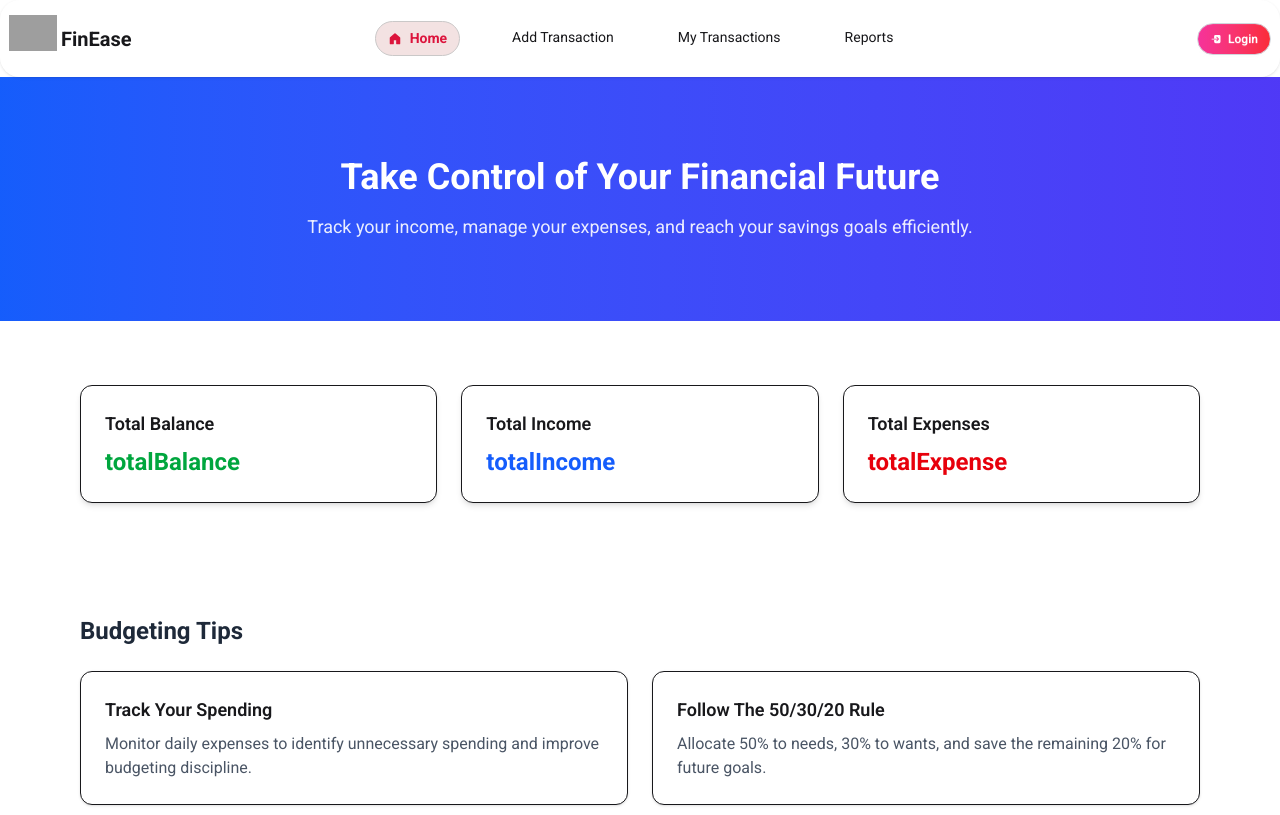
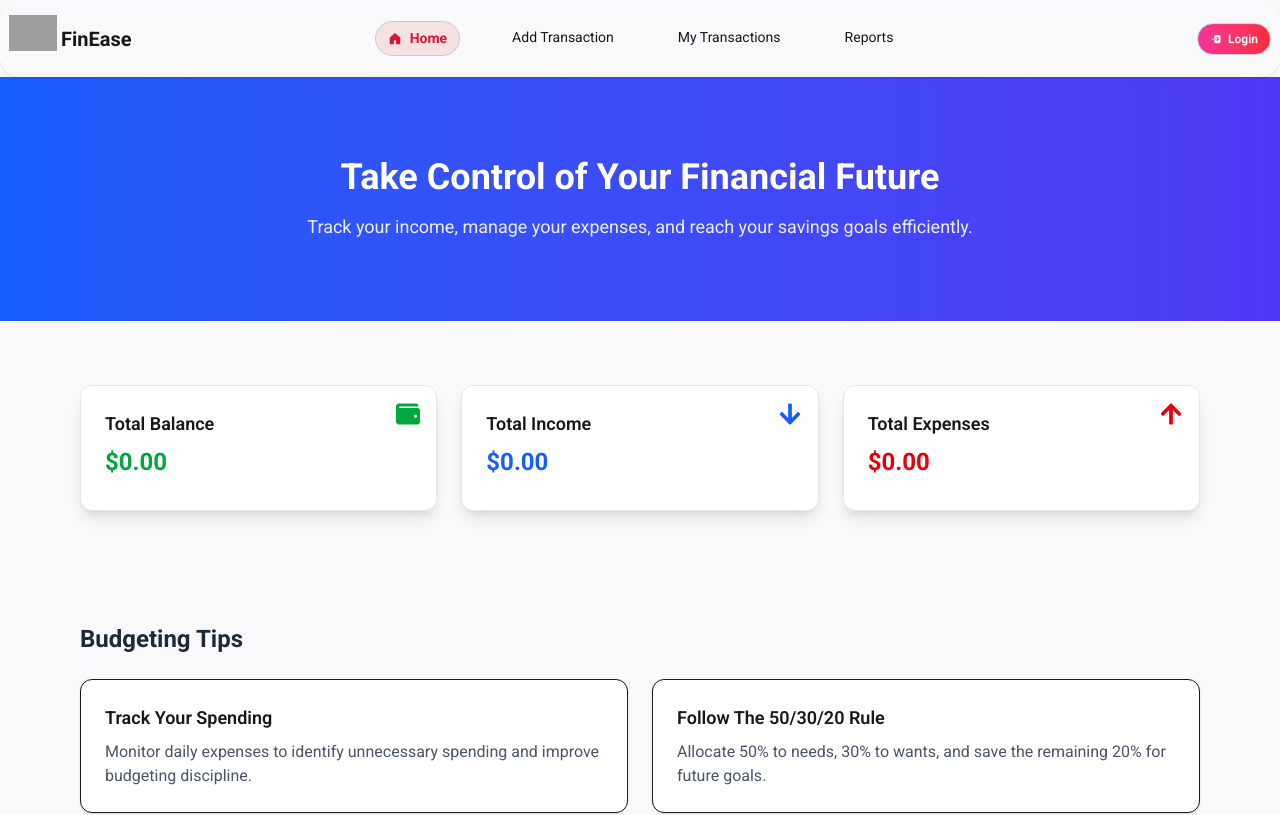
Before and after one commit to mursalin35/FinEase-Client-Side, a React (Vite) app: page / in a window 1280 px wide. Shown: the top 815 px of the page. Built offline with nearby package versions, Linux system fonts and the light colour scheme; no server answers; grey boxes are pictures that could not be loaded.

Commit message:
function

```diff
--- a/src/components/Home/Overview.jsx
+++ b/src/components/Home/Overview.jsx
@@ -1,25 +1,69 @@
-// const Overview = ({ totalBalance = 0, totalIncome = 0, totalExpense = 0 }) => {}
-import React from 'react';
+import React, { useEffect, useState } from "react";
+import useAxiosSecure from "../../hooks/useAxiosSecure";
+import useAuth from "../../hooks/useAuth";
+import { FaWallet, FaArrowDown, FaArrowUp } from "react-icons/fa";
 
 const Overview = () => {
-    return (
-     <section className="max-w-6xl mx-auto px-4 grid md:grid-cols-3 gap-6">
-      <div className="bg-white shadow-md rounded-xl p-6 border">
-        <h3 className="text-lg font-semibold mb-2">Total Balance</h3>
-        <p className="text-2xl font-bold text-green-600">totalBalance</p>
-      </div>
+  const axiosSecure = useAxiosSecure();
+  const { user } = useAuth();
 
-      <div className="bg-white shadow-md rounded-xl p-6 border">
-        <h3 className="text-lg font-semibold mb-2">Total Income</h3>
-        <p className="text-2xl font-bold text-blue-600">totalIncome</p>
-      </div>
+  const [stats, setStats] = useState({
+    totalBalance: 0,
+    totalIncome: 0,
+    totalExpense: 0,
+  });
 
-      <div className="bg-white shadow-md rounded-xl p-6 border">
-        <h3 className="text-lg font-semibold mb-2">Total Expenses</h3>
-        <p className="text-2xl font-bold text-red-600">totalExpense</p>
-      </div>
+  useEffect(() => {
+    if (!user?.email) return;
+
+    axiosSecure
+      .get(`/reports/overview?email=${user.email}`)
+      .then((res) => setStats(res.data))
+      .catch(() => {});
+  }, [user]);
+
+  const { totalBalance, totalIncome, totalExpense } = stats;
+
+  const cards = [
+    {
+      title: "Total Balance",
+      value: totalBalance,
+      icon: <FaWallet className="text-green-600 w-6 h-6" />,
+      color: "green",
+    },
+    {
+      title: "Total Income",
+      value: totalIncome,
+      icon: <FaArrowDown className="text-blue-600 w-6 h-6" />,
+      color: "blue",
+    },
+    {
+      title: "Total Expenses",
+      value: totalExpense,
+      icon: <FaArrowUp className="text-red-600 w-6 h-6" />,
+      color: "red",
+    },
+  ];
+
+  return (
+    <section className="max-w-6xl mx-auto px-4 grid md:grid-cols-3 gap-6 mt-6">
+      {cards.map((card) => (
+        <div
+          key={card.title}
+          className={`bg-white shadow-lg rounded-xl p-6 border border-gray-200 hover:shadow-2xl transition duration-300 relative overflow-hidden`}
+        >
+          <div className="absolute top-4 right-4">{card.icon}</div>
+          <h3 className="text-lg font-semibold mb-2">{card.title}</h3>
+          <p className={`text-2xl font-bold text-${card.color}-600`}>
+            ${card.value.toFixed(2)}
+          </p>
+          <div className="mt-2 text-gray-500 text-sm">
+            {/* Optional: You can add percentage change or small chart here */}
+          </div>
+        </div>
+      ))}
     </section>
-    );
+  );
 };
 
 export default Overview;
--- a/src/components/MyTransactionCard.jsx
+++ b/src/components/MyTransactionCard.jsx
@@ -1,6 +1,7 @@
 import React from "react";
+import { Link } from "react-router";
 
-const MyTransactionCard = ({ transaction, onUpdate, onDelete, onView }) => {
+const MyTransactionCard = ({ transaction, onUpdate, onDelete }) => {
   return (
     <div className="border rounded p-4 shadow hover:shadow-lg transition">
       <p>
@@ -38,12 +39,12 @@ const MyTransactionCard = ({ transaction, onUpdate, onDelete, onView }) => {
           Delete
         </button>
 
-        <button
-          onClick={() => onView(transaction._id)}
+        <Link
+          to={`/transaction-details/${transaction._id}`}
           className="bg-gray-500 text-white px-2 py-1 rounded hover:bg-gray-600"
         >
           View
-        </button>
+        </Link>
       </div>
     </div>
   );
--- a/src/index.css
+++ b/src/index.css
@@ -25,3 +25,57 @@
   border-radius: 20px;
   background: rgb(243, 226, 226);
 }
+
+/* ----------------------------------------------------------------- */
+@plugin "daisyui/theme" {
+  /* ========== LIGHT THEME ========== */
+  name: "light";
+  default: true;
+
+  --color-primary: #632ee3;     /* Vibrant violet */
+  --color-secondary: #00b8b0;   /* Teal accent */
+  --color-accent: #6f4ef2;      /* Purple-blue blend */
+  --color-neutral: #1c1c28;
+
+  --color-base-100: #f9f9fc;
+  --color-base-200: #eef0f5;
+  --color-base-300: #d9dce3;
+
+  --color-info: #3abff8;
+  --color-success: #36d399;
+  --color-warning: #fbbd23;
+  --color-error: #f87272;
+
+  --gradient-primary: linear-gradient(135deg, #632ee3 0%, #00b8b0 100%);
+  --gradient-accent: linear-gradient(135deg, #6f4ef2 0%, #23e3d3 100%);
+
+  --glass-bg: rgba(255, 255, 255, 0.15);
+  --glass-border: rgba(255, 255, 255, 0.25);
+  --glass-shadow: 0 4px 24px rgba(0, 0, 0, 0.1);
+}
+
+@plugin "daisyui/theme" {
+  /* ========== DARK THEME ========== */
+  name: "dark";
+
+  --color-primary: #7a5efc;     /* Soft neon violet */
+  --color-secondary: #23e3d3;   /* Bright cyan */
+  --color-accent: #b388ff;      /* Light purple */
+  --color-neutral: #e5e7eb;
+
+  --color-base-100: #12141b;
+  --color-base-200: #1a1c25;
+  --color-base-300: #22232f;
+
+  --color-info: #58c7f3;
+  --color-success: #4ade80;
+  --color-warning: #facc15;
+  --color-error: #ef4444;
+
+  --gradient-primary: linear-gradient(135deg, #7a5efc 0%, #23e3d3 100%);
+  --gradient-accent: linear-gradient(135deg, #b388ff 0%, #5efcba 100%);
+
+  --glass-bg: rgba(255, 255, 255, 0.07);
+  --glass-border: rgba(255, 255, 255, 0.15);
+  --glass-shadow: 0 6px 32px rgba(0, 0, 0, 0.4);
+}
--- a/src/pages/Transactions/MyTransactions.jsx
+++ b/src/pages/Transactions/MyTransactions.jsx
@@ -1,35 +1,23 @@
 import React, { useEffect, useState } from "react";
-import Swal from "sweetalert2";
 import useAuth from "../../hooks/useAuth";
 import useAxiosSecure from "../../hooks/useAxiosSecure";
-import { useNavigate } from "react-router";
 import MyTransactionCard from "../../components/MyTransactionCard";
+import Swal from "sweetalert2";
 import UpdateTransaction from "./UpdateTransaction";
-
-// ✅ Import modal and card component
-
 
 const MyTransactions = () => {
   const { user } = useAuth();
-  const axios = useAxiosSecure();
-  const navigate = useNavigate();
-
+  const axiosSecure = useAxiosSecure();
   const [transactions, setTransactions] = useState([]);
   const [loading, setLoading] = useState(true);
   const [selectedTransaction, setSelectedTransaction] = useState(null);
 
-  // ✅ Load transactions
   useEffect(() => {
-    if (!user?.email) return;
-
-    axios
-      .get(`/my-transactions?email=${user.email}`)
-      .then((res) => {
-        setTransactions(res.data);
-        setLoading(false);
-      })
-      .catch(() => setLoading(false));
-  }, [user]);
+    axiosSecure.get(`/my-transactions/?email=${user.email}`).then((res) => {
+      setTransactions(res.data);
+      setLoading(false);
+    });
+  }, [user, axiosSecure]);
 
   // ✅ Delete transaction
   const handleDelete = (id) => {
@@ -44,7 +32,7 @@ const MyTransactions = () => {
     }).then(async (result) => {
       if (result.isConfirmed) {
         try {
-          await axios.delete(`/transactions/${id}`);
+          await axiosSecure.delete(`/transactions/${id}`);
           setTransactions((prev) => prev.filter((t) => t._id !== id));
           Swal.fire("Deleted!", "Transaction has been deleted.", "success");
         } catch {
@@ -56,8 +44,6 @@ const MyTransactions = () => {
 
   // ✅ Open modal
   const handleUpdate = (transaction) => setSelectedTransaction(transaction);
-
-  const handleViewDetails = (id) => navigate(`/transactions/details/${id}`);
 
   // ✅ Modal callbacks
   const handleCloseModal = () => setSelectedTransaction(null);
@@ -85,7 +71,6 @@ const MyTransactions = () => {
               transaction={transaction}
               onUpdate={handleUpdate}
               onDelete={handleDelete}
-              onView={handleViewDetails}
             />
           ))}
         </div>
--- a/src/pages/Transactions/TransactionDetails.jsx
+++ b/src/pages/Transactions/TransactionDetails.jsx
@@ -3,7 +3,6 @@ import { useParams, useNavigate } from "react-router";
 import Swal from "sweetalert2";
 import useAuth from "../../hooks/useAuth";
 import useAxiosSecure from "../../hooks/useAxiosSecure";
-
 
 const TransactionDetails = () => {
   const { id } = useParams();
@@ -15,16 +14,17 @@ const TransactionDetails = () => {
   const [categoryTotal, setCategoryTotal] = useState(0);
   const [loading, setLoading] = useState(true);
 
-  // ✅ Load transaction details
+  // ✅ Load transaction by ID
   useEffect(() => {
-    if (!id) return;
+    if (!id || !user?.email) return;
 
     axios
       .get(`/transactions/${id}`)
       .then(async (res) => {
         const data = res.data;
 
-        if (data.userEmail !== user?.email) {
+        // Unauthorized transaction protect
+        if (data.userEmail !== user.email) {
           Swal.fire("Unauthorized!", "You cannot access this transaction.", "error");
           navigate("/my-transactions");
           return;
@@ -32,22 +32,22 @@ const TransactionDetails = () => {
 
         setTransaction(data);
 
-        // ✅ Fetch total amount for this category
+        // ✅ Load Total Amount for this Category (NO USER FILTER)
         const totalRes = await axios.get(
-          `/transactions/category-total?email=${user.email}&category=${data.category}`
+          `/transactions/category-total?category=${data.category}`
         );
 
         setCategoryTotal(totalRes.data.totalAmount || 0);
+
         setLoading(false);
       })
       .catch(() => {
-        Swal.fire("Error!", "Transaction not found.", "error");
+        Swal.fire("Error!", "Transaction not found!", "error");
         navigate("/my-transactions");
       });
   }, [id, user]);
 
-  if (loading) return <p className="text-center">Loading details...</p>;
-
+  if (loading) return <p className="text-center mt-10">Loading details...</p>;
   if (!transaction) return null;
 
   return (
@@ -58,28 +58,21 @@ const TransactionDetails = () => {
         <p>
           <strong>Type:</strong>{" "}
           <span
-            className={
-              transaction.type === "Income"
-                ? "text-green-600"
-                : "text-red-600"
-            }
+            className={transaction.type === "Income" ? "text-green-600" : "text-red-600"}
           >
             {transaction.type}
           </span>
         </p>
 
+        <p><strong>Category:</strong> {transaction.category}</p>
+
         <p>
-          <strong>Category:</strong> {transaction.category}
+          <strong>Amount:</strong>
+          <span className="font-semibold"> ${transaction.amount}</span>
         </p>
 
         <p>
-          <strong>Amount:</strong>{" "}
-          <span className="font-semibold">${transaction.amount}</span>
-        </p>
-
-        <p>
-          <strong>Description:</strong>{" "}
-          <span>{transaction.description || "No description"}</span>
+          <strong>Description:</strong> {transaction.description || "No description"}
         </p>
 
         <p>
@@ -91,12 +84,12 @@ const TransactionDetails = () => {
           <strong>User:</strong> {transaction.userName} ({transaction.userEmail})
         </p>
 
-        <p className="text-blue-700 font-semibold mt-4">
+        {/* ✅ Category total amount */}
+        <p className="text-blue-700 font-semibold text-xl mt-4">
           Total Amount in This Category: ${categoryTotal}
         </p>
       </div>
 
-      {/* Buttons */}
       <div className="flex gap-4 mt-8">
         <button
           onClick={() => navigate("/my-transactions")}
@@ -104,13 +97,6 @@ const TransactionDetails = () => {
         >
           Back
         </button>
-
-        <button
-          onClick={() => navigate(`/transactions/update/${transaction._id}`)}
-          className="bg-blue-600 text-white px-4 py-2 rounded hover:bg-blue-700"
-        >
-          Update
-        </button>
       </div>
     </section>
   );
--- a/src/routes/Routes.jsx
+++ b/src/routes/Routes.jsx
@@ -52,7 +52,7 @@ export const router = createBrowserRouter([
       },
 
       {
-        path: "/transaction/:id",
+        path: "/transaction-details/:id",
         element: (
           <PrivateRoute>
             <TransactionDetails />
--- /dev/null
+++ b/src/tailwind.config.js
@@ -0,0 +1,22 @@
+/** @type {import('tailwindcss').Config} */
+export default {
+  content: [
+    "./index.html",
+    "./src/**/*.{js,ts,jsx,tsx}",
+  ],
+  theme: {
+    extend: {},
+  },
+  plugins: [
+    require("daisyui"),
+  ],
+
+  daisyui: {
+    themes: ["light", "dark"], // 👈 এখানে দুইটা theme active থাকবে
+    darkTheme: "dark",
+    base: true,
+    styled: true,
+    utils: true,
+    logs: false,
+  },
+};
```
Also changed, not shown: src/pages/NotFound/NotFound.jsx (+143 -8 lines).
